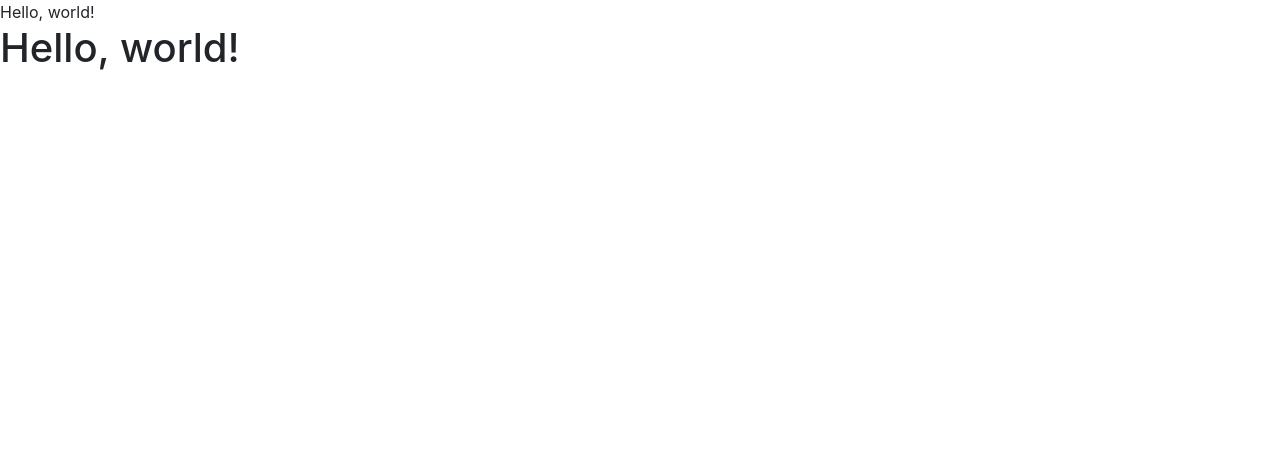
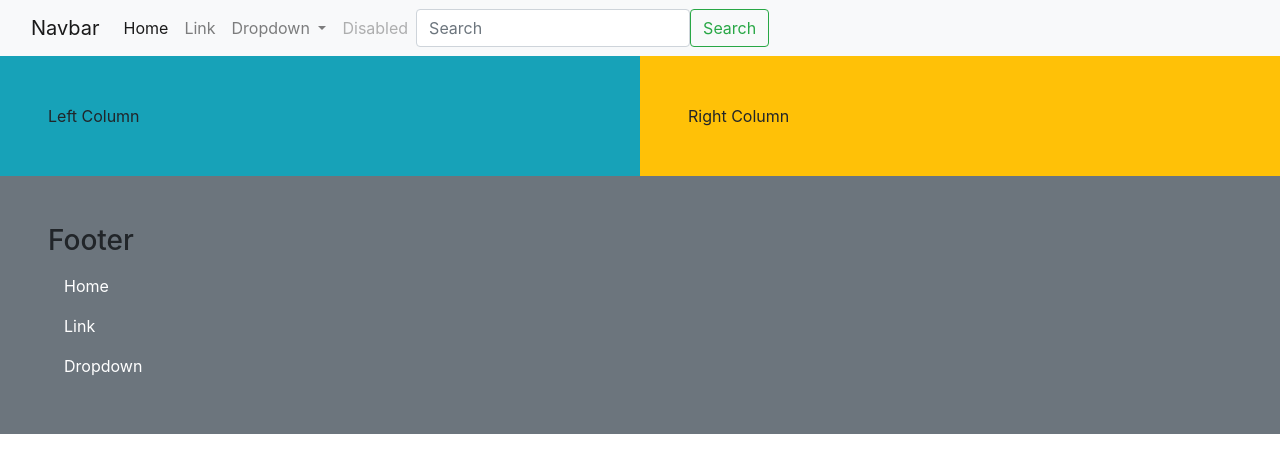
Before and after one commit to MV3351/collab-practice-3, a plain HTML site: page index.html in a window 1280 px wide. Drawn offline with nearby package versions, Linux system fonts and the light colour scheme.

Commit message:
second push

```diff
--- a/CSS/styles.css
+++ b/CSS/styles.css
@@ -0,0 +1,3 @@
+footer a {
+    color: white;
+}
--- a/index.html
+++ b/index.html
@@ -1,25 +1,133 @@
-<!doctype html>
+<!DOCTYPE html>
 <html lang="en">
   <head>
     <!-- Required meta tags -->
-    <meta charset="utf-8">
-    <meta name="viewport" content="width=device-width, initial-scale=1, shrink-to-fit=no">
+    <meta charset="utf-8" />
+    <meta
+      name="viewport"
+      content="width=device-width, initial-scale=1, shrink-to-fit=no"
+    />
 
     <!-- Bootstrap CSS -->
-    <link rel="stylesheet" href="https://cdn.jsdelivr.net/npm/bootstrap@4.5.3/dist/css/bootstrap.min.css" integrity="sha384-TX8t27EcRE3e/ihU7zmQxVncDAy5uIKz4rEkgIXeMed4M0jlfIDPvg6uqKI2xXr2" crossorigin="anonymous">
-    <link rel="stylesheet" href="./css/styles.css"
+    <link
+      rel="stylesheet"
+      href="https://cdn.jsdelivr.net/npm/bootstrap@4.5.3/dist/css/bootstrap.min.css"
+      integrity="sha384-TX8t27EcRE3e/ihU7zmQxVncDAy5uIKz4rEkgIXeMed4M0jlfIDPvg6uqKI2xXr2"
+      crossorigin="anonymous"
+    />
+    <link rel="stylesheet" href="./css/styles.css" />
 
     <title>Hello, world!</title>
   </head>
   <body>
-    <h1>Hello, world!</h1>
+    <!-- Navbar -->
+    <nav class="navbar navbar-expand-lg navbar-light bg-light">
+      <div class="container-fluid">
+        <a class="navbar-brand" href="#">Navbar</a>
+        <button
+          class="navbar-toggler"
+          type="button"
+          data-bs-toggle="collapse"
+          data-bs-target="#navbarSupportedContent"
+          aria-controls="navbarSupportedContent"
+          aria-expanded="false"
+          aria-label="Toggle navigation"
+        >
+          <span class="navbar-toggler-icon"></span>
+        </button>
+        <div class="collapse navbar-collapse" id="navbarSupportedContent">
+          <ul class="navbar-nav me-auto mb-2 mb-lg-0">
+            <li class="nav-item">
+              <a class="nav-link active" aria-current="page" href="#">Home</a>
+            </li>
+            <li class="nav-item">
+              <a class="nav-link" href="#">Link</a>
+            </li>
+            <li class="nav-item dropdown">
+              <a
+                class="nav-link dropdown-toggle"
+                href="#"
+                id="navbarDropdown"
+                role="button"
+                data-bs-toggle="dropdown"
+                aria-expanded="false"
+              >
+                Dropdown
+              </a>
+              <ul class="dropdown-menu" aria-labelledby="navbarDropdown">
+                <li><a class="dropdown-item" href="#">Action</a></li>
+                <li><a class="dropdown-item" href="#">Another action</a></li>
+                <li><hr class="dropdown-divider" /></li>
+                <li>
+                  <a class="dropdown-item" href="#">Something else here</a>
+                </li>
+              </ul>
+            </li>
+            <li class="nav-item">
+              <a
+                class="nav-link disabled"
+                href="#"
+                tabindex="-1"
+                aria-disabled="true"
+                >Disabled</a
+              >
+            </li>
+          </ul>
+          <form class="d-flex">
+            <input
+              class="form-control me-2"
+              type="search"
+              placeholder="Search"
+              aria-label="Search"
+            />
+            <button class="btn btn-outline-success" type="submit">
+              Search
+            </button>
+          </form>
+        </div>
+      </div>
+    </nav>
+
+    <!-- Columns -->
+    <div class="container-fluid">
+      <div class="row">
+        <div class="col bg-info p-5">Left Column</div>
+        <div class="col badge-warning p-5">Right Column</div>
+      </div>
+    </div>
+
+    <!-- Footer -->
+    <footer class="container-fluid bg-secondary">
+      <div class="row">
+        <div class="col-sm-8 p-5">
+          <h3>Footer</h3>
+          <ul class="nav flex-column">
+            <li class="nav-item">
+              <a class="nav-link" href="#">Home</a>
+            </li>
+            <li class="nav-item">
+              <a class="nav-link" href="#">Link</a>
+            </li>
+            <li class="nav-item">
+              <a class="nav-link" href="#">Dropdown</a>
+            </li>
+          </ul>
+        </div>
+      </div>
+    </footer>
 
     <!-- Optional JavaScript; choose one of the two! -->
 
     <!-- Option 1: jQuery and Bootstrap Bundle (includes Popper) -->
-    <script src="https://code.jquery.com/jquery-3.5.1.slim.min.js" integrity="sha384-DfXdz2htPH0lsSSs5nCTpuj/zy4C+OGpamoFVy38MVBnE+IbbVYUew+OrCXaRkfj" crossorigin="anonymous"></script>
-    <script src="https://cdn.jsdelivr.net/npm/bootstrap@4.5.3/dist/js/bootstrap.bundle.min.js" integrity="sha384-ho+j7jyWK8fNQe+A12Hb8AhRq26LrZ/JpcUGGOn+Y7RsweNrtN/tE3MoK7ZeZDyx" crossorigin="anonymous"></script>
-
-
+    <script
+      src="https://code.jquery.com/jquery-3.5.1.slim.min.js"
+      integrity="sha384-DfXdz2htPH0lsSSs5nCTpuj/zy4C+OGpamoFVy38MVBnE+IbbVYUew+OrCXaRkfj"
+      crossorigin="anonymous"
+    ></script>
+    <script
+      src="https://cdn.jsdelivr.net/npm/bootstrap@4.5.3/dist/js/bootstrap.bundle.min.js"
+      integrity="sha384-ho+j7jyWK8fNQe+A12Hb8AhRq26LrZ/JpcUGGOn+Y7RsweNrtN/tE3MoK7ZeZDyx"
+      crossorigin="anonymous"
+    ></script>
   </body>
 </html>
```
